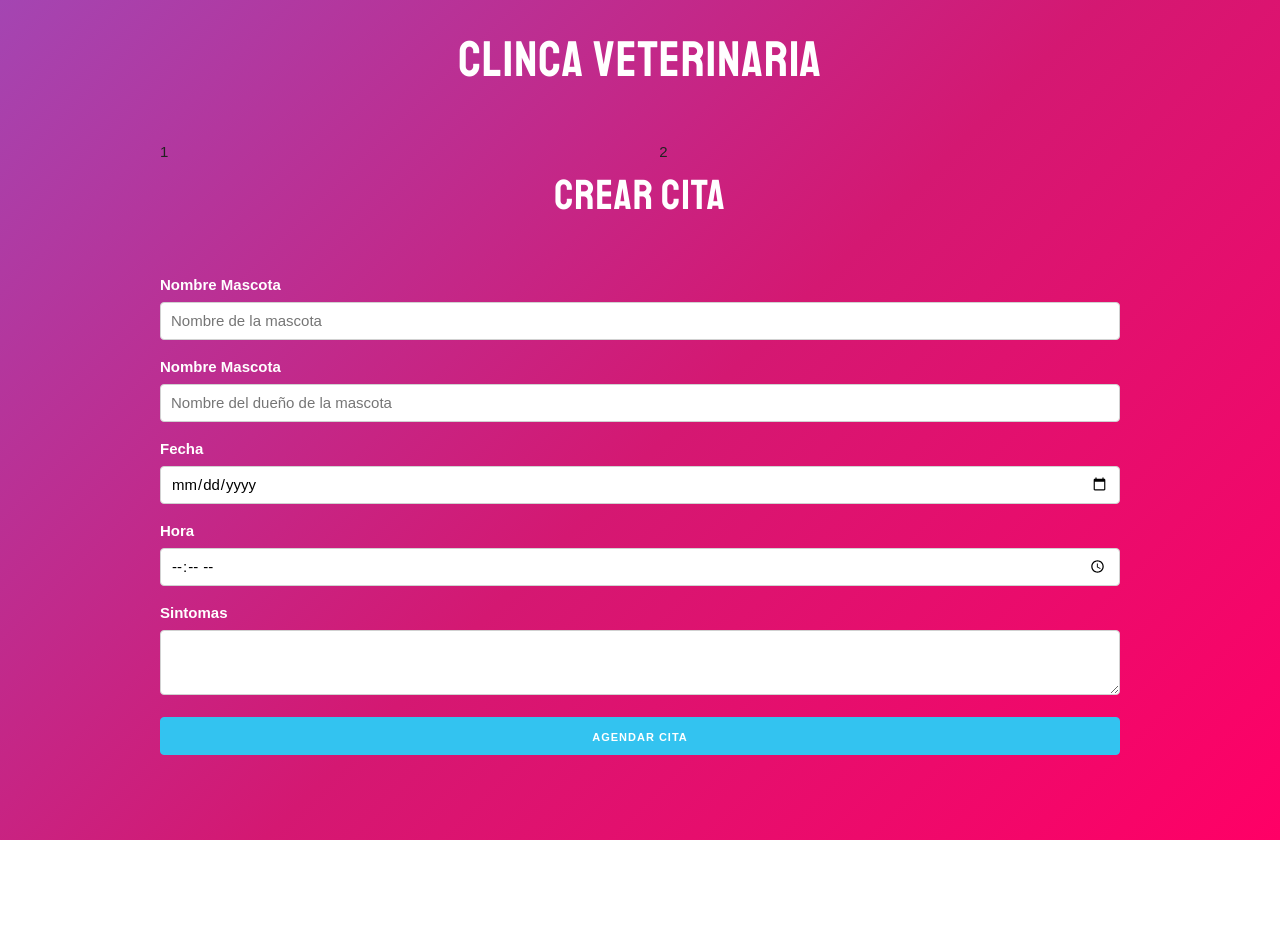
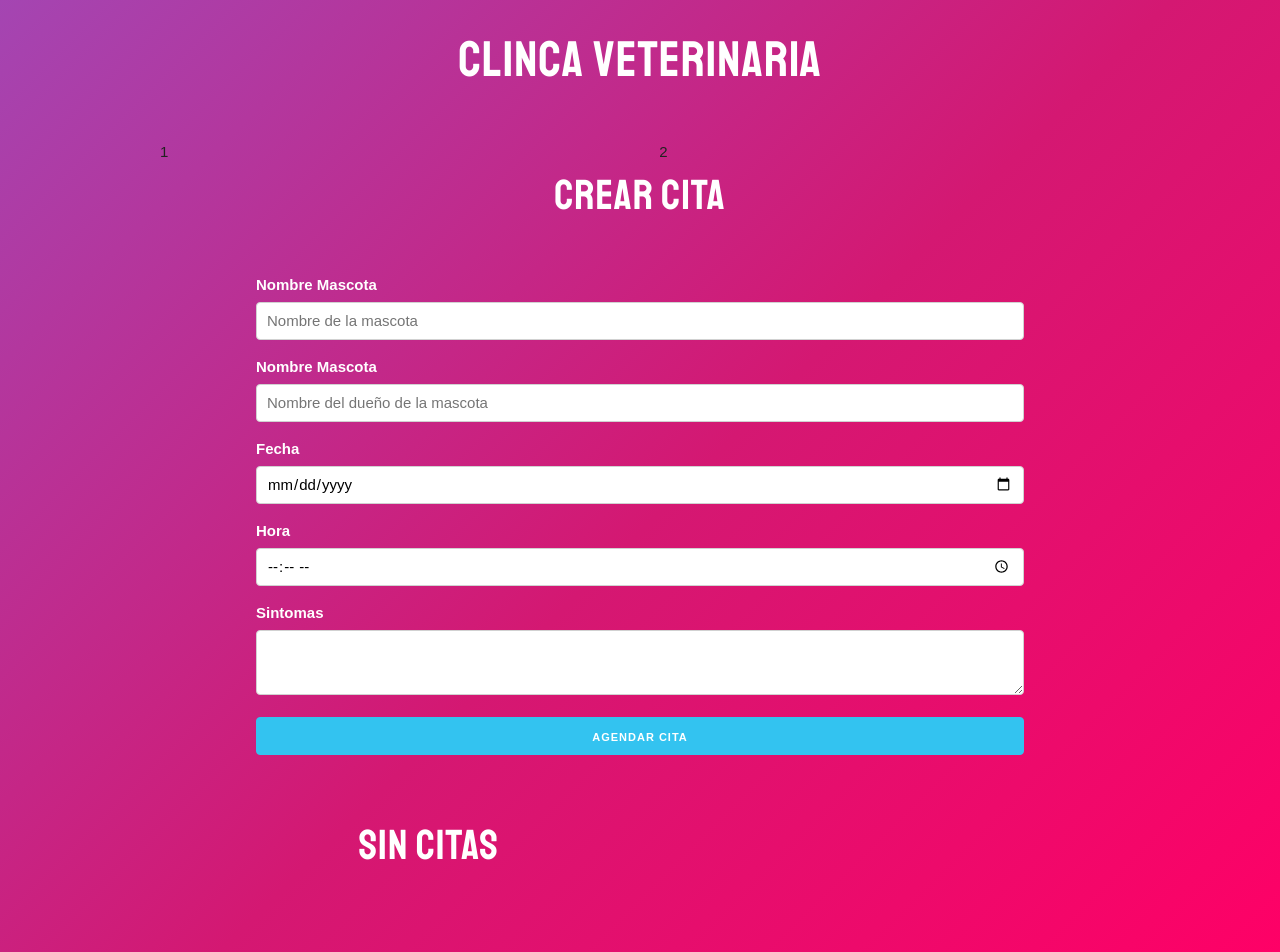
Before and after one commit to JoseTomas-GP95/veterinaria, a React (Create React App) app in the folder veterinaria/: page / in a window 1280 px wide. Shown: the top 952 px of the page. Before the commit the page ends 840 px from the top, so only its background shows below. Built offline with nearby package versions, Linux system fonts and the light colour scheme.

Commit message:
Formulario funcional

```diff
--- a/veterinaria/package.json
+++ b/veterinaria/package.json
@@ -8,7 +8,8 @@
     "@testing-library/user-event": "^7.2.1",
     "react": "^16.13.1",
     "react-dom": "^16.13.1",
-    "react-scripts": "3.4.3"
+    "react-scripts": "3.4.3",
+    "uuid": "^8.3.0"
   },
   "scripts": {
     "start": "react-scripts start",
--- a/veterinaria/src/App.js
+++ b/veterinaria/src/App.js
@@ -1,6 +1,26 @@
-import React from 'react';
+import React, { useState }from 'react';
 import Formulario from './components/Formulario';
+import Cita from './components/Cita';
+
+
 function App() {
+
+const [citas, guardarCitas] = useState([]);
+
+const crearCita = cita => {
+  guardarCitas([
+    ...citas,
+    cita
+  ])
+};
+
+const eliminarCita = id => {
+const citasFilter = citas.filter(cita => cita.id !== id);
+guardarCitas(citasFilter)
+};
+
+const tituloCitas = citas.length === 0 ? "Sin citas" : "Administra tus citas";
+
   return (
     <div className="App">
       <h1>Clinca Veterinaria</h1>
@@ -13,7 +33,20 @@ function App() {
           <div className="one-half column">
             2
           </div>
-          <Formulario/>
+          <Formulario
+            crearCita={crearCita}
+            />
+        </div>
+
+        <div className="one-half column">
+          <h2>{tituloCitas}</h2>
+          {citas && citas.map(cita => (
+            <Cita
+            cita={cita}
+            key={cita.id}
+            eliminarCita={eliminarCita}
+            />
+          ))}
         </div>
       </div>
     </div>
--- /dev/null
+++ b/veterinaria/src/components/Cita.js
@@ -0,0 +1,18 @@
+import React from 'react'
+
+const Cita = ({ cita, eliminarCita }) => (
+    <div className="cita">
+        <p>Mascota: <span>{cita.mascota}</span></p>
+        <p>Dueño: <span>{cita.propietario}</span></p>
+        <p>Fecha: <span>{cita.fecha}</span></p>
+        <p>Hora: <span>{cita.hora}</span></p>
+        <p>Sintomas: <span>{cita.sintomas}</span></p>
+
+        <button onClick={() => eliminarCita(cita.id)} className="button eliminar u-full-width">
+            Eliminar &times;
+        </button>
+
+    </div>
+)
+
+export default Cita;
--- a/veterinaria/src/components/Formulario.js
+++ b/veterinaria/src/components/Formulario.js
@@ -1,37 +1,112 @@
-import React from "react";
+import React, { useState } from "react";
+import { v4 as uuidv4 } from 'uuid';
 
-const Formulario = () => {
+
+const Formulario = ({ crearCita }) => {
+
+  const [cita, actualizarCita] = useState({
+    mascota: '',
+    propietario: '',
+    fecha: '',
+    hora: '',
+    sintomas: ''
+  });
+
+  const [error, actualizarError] = useState(false)
+
+  const actualizarState = (e) => {
+    actualizarCita({
+      ...cita,
+      [e.target.name]: e.target.value
+    })
+  }
+
+  // Extraer los valores
+  const { mascota, propietario, fecha, hora, sintomas } = cita;
+
+  const submitcita = (e) => {
+    e.preventDefault();
+
+    //Validación de campos vacios
+    if(mascota.trim() === "" || propietario.trim() === "" || fecha.trim() === "" ||
+    hora.trim() === "" || sintomas.trim() === "") {
+      return actualizarError(true)
+    }
+      actualizarError(false)
+
+
+    //ID por cita usando uuid v4
+    cita.id = uuidv4();
+
+    //Creo la cita
+    crearCita(cita)
+
+    //Borrar campos una vez enviado
+    actualizarCita({
+      mascota: '',
+      propietario: '',
+      fecha: '',
+      hora: '',
+      sintomas: ''
+    })
+  }
+
+
+
   return (
-    <div>
+    <div className="container">
       <h2> Crear Cita </h2>
 
-      <form>
+      { error ? <p className="alerta-error">Requerimos que llenes todos los campos</p>
+      : null }
+
+      <form
+      onSubmit={submitcita}
+      >
         <label>Nombre Mascota</label>
         <input
+          onChange={actualizarState}
           type="text"
           name="mascota"
           className="u-full-width"
           placeholder="Nombre de la mascota"
+          value={mascota}
         />
 
         <label>Nombre Mascota</label>
         <input
+          onChange={actualizarState}
           type="text"
           name="propietario"
           className="u-full-width"
           placeholder="Nombre del dueño de la mascota"
+          value={propietario}
         />
 
         <label>Fecha</label>
-        <input type="date" name="fecha" className="u-full-width" />
+        <input
+        onChange={actualizarState}
+        type="date"
+        name="fecha"
+        className="u-full-width"
+        value={fecha}
+        />
 
         <label>Hora</label>
-        <input type="time" name="hora" className="u-full-width" />
+        <input
+        onChange={actualizarState}
+        type="time"
+        name="hora"
+        className="u-full-width"
+        value={hora}
+        />
 
         <label>Sintomas</label>
         <textarea
+          onChange={actualizarState}
           name="sintomas"
           className="u-full-width"
+          value={sintomas}
         ></textarea>
 
         <button
```
Also changed, not shown: 1 other file (tests, documents, lock files or other folders).
